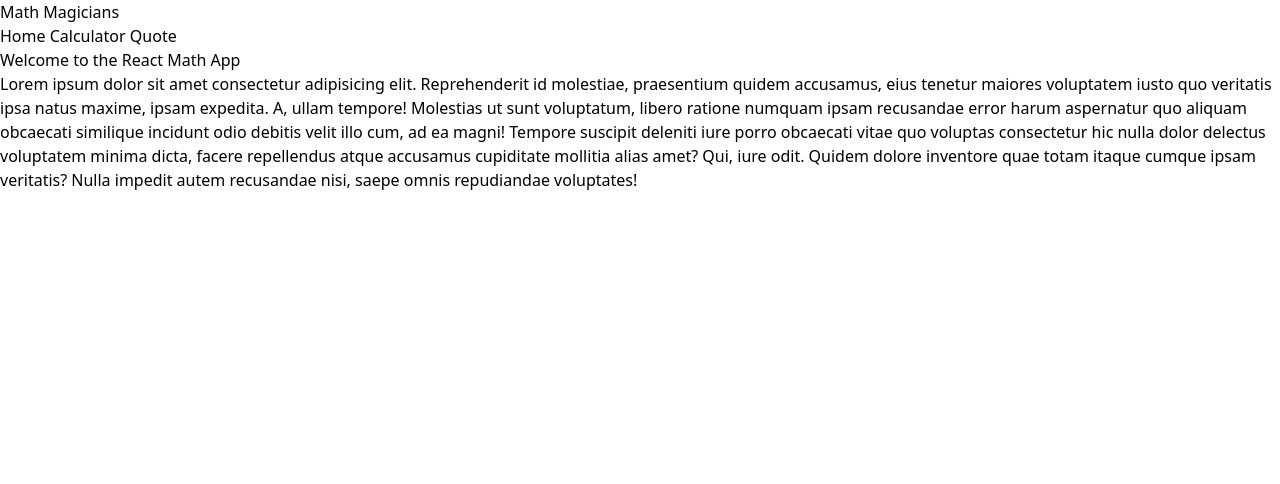
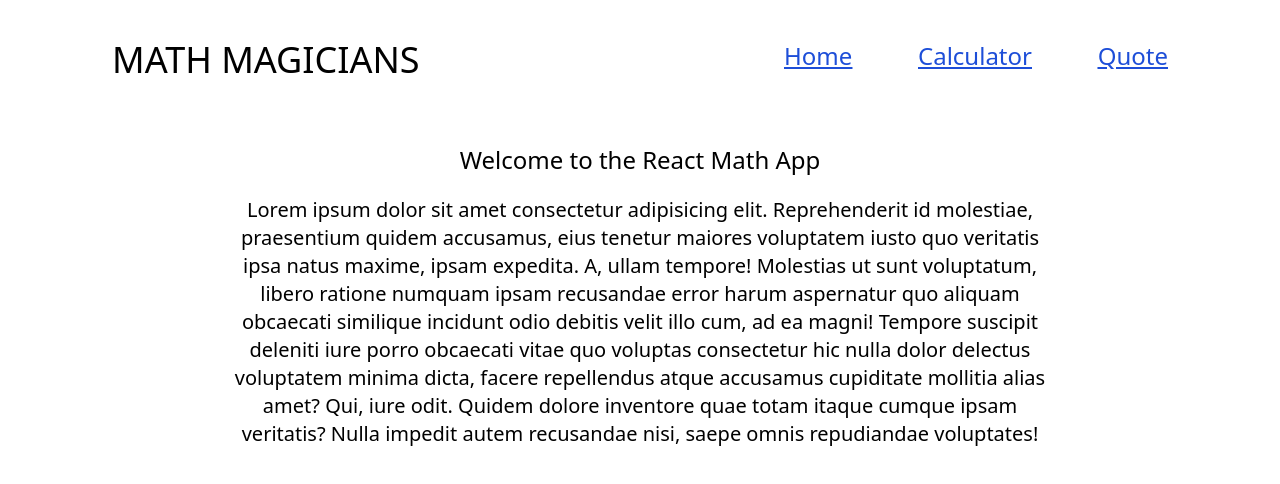
Before and after one commit to AshakaE/react-math-app, a React (Create React App) app: page / in a window 1280 px wide. Shown: the top 484 px of the page. Built offline with nearby package versions, Linux system fonts and the light colour scheme.

Commit message:
Add style for links

```diff
--- a/src/components/App.js
+++ b/src/components/App.js
@@ -2,6 +2,7 @@ import React, { useState } from 'react';
 import Display from './Display';
 import ButtonPanel from './ButtonPanel';
 import calculate from '../logic/calculate';
+import Navbar from './Navbar';
 
 const App = () => {
   const [product, setProduct] = useState({
@@ -18,6 +19,10 @@ const App = () => {
   const { total, next, operation } = product;
 
   return (
+    <>
+      <div>
+        <Navbar />
+      </div>
       <div className="flex flex-col justify-center w-[700px] m-auto mt-10">
         <Display
           className="flex w-[700px] justify-end"
@@ -25,6 +30,7 @@ const App = () => {
         />
         <ButtonPanel clickHandler={handleClick} />
       </div>
+    </>
   );
 };
 
--- a/src/components/Home.js
+++ b/src/components/Home.js
@@ -7,9 +7,9 @@ const Home = () => (
     <div>
       <Navbar />
     </div>
-    <div>
-      <h1>Welcome to the React Math App</h1>
-      <p>
+    <div className="m-auto px-56">
+      <h1 className="text-center text-2xl mb-5">Welcome to the React Math App</h1>
+      <p className="text-center text-xl">
         Lorem ipsum dolor sit amet consectetur adipisicing elit. Reprehenderit id
         molestiae, praesentium quidem accusamus, eius tenetur maiores voluptatem
         iusto quo veritatis ipsa natus maxime, ipsam expedita. A, ullam tempore!
--- a/src/components/Navbar.js
+++ b/src/components/Navbar.js
@@ -2,14 +2,14 @@ import React from 'react';
 import { Link } from 'react-router-dom';
 
 const Navbar = () => (
-  <div>
+  <div className="flex justify-between px-28 mt-10 mb-16">
     <div>
-      <h1>Math Magicians</h1>
+      <h1 className="text-4xl font-medium uppercase">Math Magicians</h1>
     </div>
-    <div>
-      <Link to="/">Home </Link>
-      <Link to="/calculator">Calculator </Link>
-      <Link to="/quote">Quote </Link>
+    <div className="text-2xl flex w-96 justify-between underline text-blue-700">
+      <Link className="hover:text-blue-400 duration-150" to="/">Home </Link>
+      <Link className="hover:text-blue-400 duration-150" to="/calculator">Calculator </Link>
+      <Link className="hover:text-blue-400 duration-150" to="/quote">Quote </Link>
     </div>
   </div>
 );
--- a/src/components/Quote.js
+++ b/src/components/Quote.js
@@ -1,7 +1,16 @@
 import React from 'react';
+import Navbar from './Navbar';
 
 const Quote = () => (
-  <p>Be the chief but never the lord. - Lao Tzu</p>
+  <>
+    <div>
+      <Navbar />
+    </div>
+    <div className="m-auto px-56 mt-60 text-center">
+      <p className="text-3xl font-light italic">Be the chief but never the lord.</p>
+      <h4 className="text-4xl pt-3">Lao Tzu</h4>
+    </div>
+  </>
 );
 
 export default Quote;
```
Lines whose indentation alone changed are shown as unchanged.
